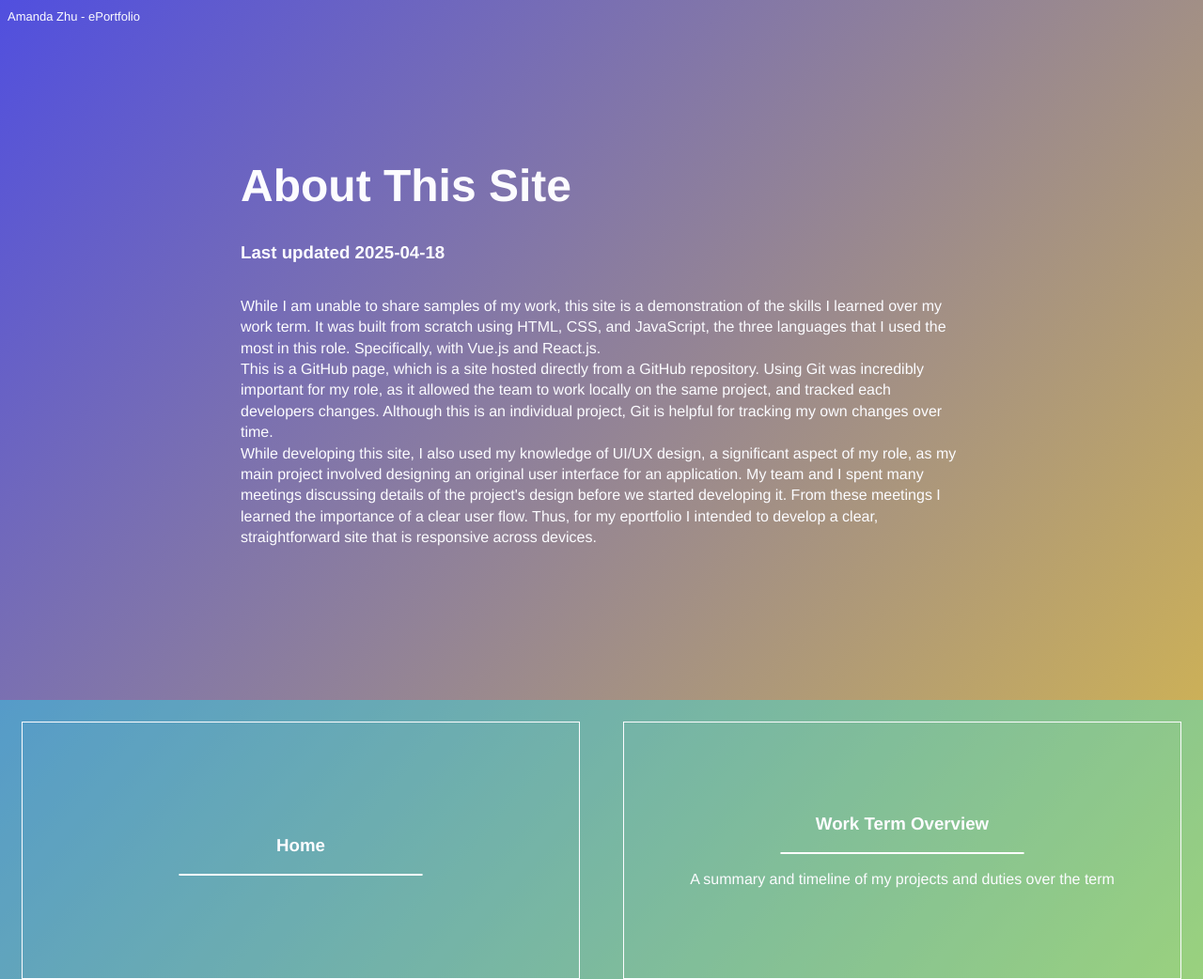
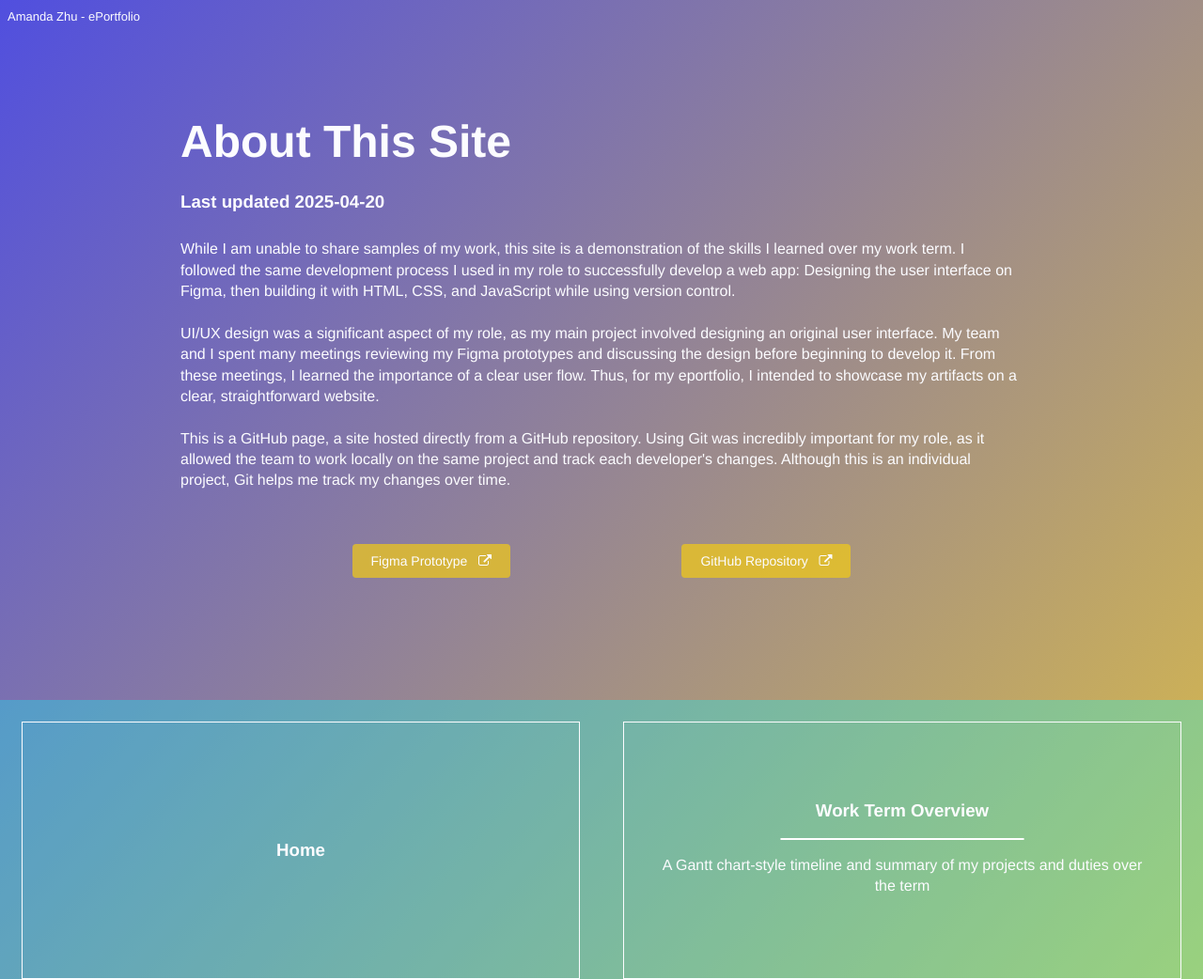
Before and after one commit to amandajzhu/eportfolio, a plain HTML site: page artifacts/site.html in a window 1280 px wide. Shown: the top 1042 px of the page at 94% size. Drawn offline with Linux system fonts and the light colour scheme.

Commit message:
UI/UX changes

```diff
--- a/artifacts/site.html
+++ b/artifacts/site.html
@@ -3,37 +3,59 @@
     <head>
         <title>Amanda Zhu</title>
         <link rel="stylesheet" href="../main.css" />
+        <link
+            rel="stylesheet"
+            href="https://cdnjs.cloudflare.com/ajax/libs/font-awesome/4.7.0/css/font-awesome.min.css"
+        />
         <script type="text/JavaScript" src="../index.js" defer></script>
     </head>
 
     <body>
         <div class="header">
-            <div class="header-text">
+            <div class="header-narrow">
                 <h1>About This Site</h1>
-                <h3>Last updated 2025-04-18</h3>
+                <h3>Last updated 2025-04-20</h3>
                 <p>
-                    While I am unable to share samples of my work,
-                    this site is a demonstration of the skills I learned
-                    over my work term. It was built from scratch using HTML,
-                    CSS, and JavaScript, the three languages that I used the
-                    most in this role. Specifically, with Vue.js and React.js.
-                    <br/>
-                    This is a GitHub page, which is a site hosted directly from
-                    a GitHub repository. Using Git was incredibly important for
-                    my role, as it allowed the team to work locally on the same
-                    project, and tracked each developers changes. Although this
-                    is an individual project, Git is helpful for tracking my
-                    own changes over time.
-                    <br/>
-                    While developing this site, I also used my knowledge of
-                    UI/UX design, a significant aspect of my role, as my main
-                    project involved designing an original user interface for
-                    an application. My team and I spent many meetings
-                    discussing details of the project's design before we
-                    started developing it. From these meetings I learned the
-                    importance of a clear user flow. Thus, for my eportfolio I
-                    intended to develop a clear, straightforward site that is
-                    responsive across devices.
+                    While I am unable to share samples of my work, this site is
+                    a demonstration of the skills I learned over my work term.
+                    I followed the same development process I used in my role
+                    to successfully develop a web app: Designing the user
+                    interface on Figma, then building it with HTML, CSS, and
+                    JavaScript while using version control.
+                    <br/><br/>
+                    UI/UX design was a significant aspect of my role, as my
+                    main project involved designing an original user interface.
+                    My team and I spent many meetings reviewing my Figma
+                    prototypes and discussing the design before beginning to
+                    develop it. From these meetings, I learned the importance
+                    of a clear user flow. Thus, for my eportfolio, I intended
+                    to showcase my artifacts on a clear, straightforward
+                    website.
+                    <br/><br/>
+                    This is a GitHub page, a site hosted directly from a GitHub
+                    repository. Using Git was incredibly important for my role,
+                    as it allowed the team to work locally on the same project
+                    and track each developer's changes. Although this is an
+                    individual project, Git helps me track my changes over
+                    time.
+                    <div class="btn-group">
+                        <a
+                            class="button"
+                            href="https://www.figma.com/proto/CTqYUyWCefjcGjaeKcot00/ePortfolio?node-id=1-2&t=rgIYaMRSlLAor6FR-1"
+                            target="_blank"
+                        >
+                            Figma Prototype &nbsp;
+                            <i class="fa fa-external-link"></i>
+                        </a>
+                        <a
+                            class="button"
+                            href="https://github.com/amandajzhu/eportfolio"
+                            target="_blank"
+                        >
+                            GitHub Repository &nbsp;
+                            <i class="fa fa-external-link"></i>
+                        </a>
+                    </div>
                 </p>
             </div>
         </div>
@@ -44,7 +66,6 @@
                     <a href="../index.html">
                         <div class="artifact">
                             <h3>Home</h3>
-                            <hr/>
                         </div>
                     </a>
 
@@ -66,8 +87,8 @@
                             <h3>Work Term Overview</h3>
                             <hr/>
                             <p>
-                                A summary and timeline of my projects and duties
-                                over the term
+                                A Gantt chart-style timeline and summary of my
+                                projects and duties over the term
                             </p>
                         </div>
                     </a>
--- a/index.js
+++ b/index.js
@@ -10,7 +10,7 @@ document.body.prepend(template.content);
 
 template.innerHTML = `
     <div class="footer">
-        <p>Amanda Zhu, 2025-04-19</p>
+        <p>Amanda Zhu, 2025-04-20</p>
     </div>
 `;
 
--- a/main.css
+++ b/main.css
@@ -22,11 +22,34 @@ nav {
 a {
     text-decoration: none;
 }
+a.line {
+    text-decoration: underline;
+}
+a.button {
+    background-color: rgba(242, 202, 22, 0.7);
+    border: none;
+    border-radius: 4px;
+    padding: 10px 20px;
+    font-size: 14px;
+}
+a.button:hover {
+    background-color: rgba(242, 202, 22, 0.9);
+}
+.btn-group {
+    width: 100%;
+    display: flex;
+    justify-content: space-evenly;
+    padding-top: 40px;
+}
 
 h1 {
     font-size: xxx-large;
     margin-bottom: 14px;
     margin-top: 0;
+}
+
+h3 {
+    margin: 12px 0;
 }
 
 p {
@@ -38,11 +61,18 @@ hr {
     width: 50%;
     border: 0.8px solid;
     border-radius: 2px;
+    margin-top: 18px;
+}
+
+.a-in-text {
+    text-decoration: underline;
+    display: inline-block;
 }
 
 .header {
     height: 90vh;
     width: 100%;
+    padding: 2% 0;
     display: flex;
     align-items: center;
     justify-content: center;
@@ -95,6 +125,11 @@ hr {
     background-color: rgba(0, 255, 255, 0.45);
 }
 
+.error {
+    margin-top: 4px;
+    font-size: small;
+}
+
 .footer {
     text-align: center;
     font-size: small;
@@ -110,7 +145,7 @@ hr {
         padding-right: 5%;
     }
     .header-wide {
-        width: 70%;
+        width: 65%;
     }
 }
 
@@ -124,6 +159,6 @@ hr {
         padding-right: 5%;
     }
     .header-wide {
-        width: 80%;
+        width: 85%;
     }
 }
```
Also changed, not shown: artifacts/goals.html (+27 -16 lines), artifacts/overview.html (+21 -9 lines), artifacts/resume.html (+15 -5 lines), index.html (+12 -9 lines).
